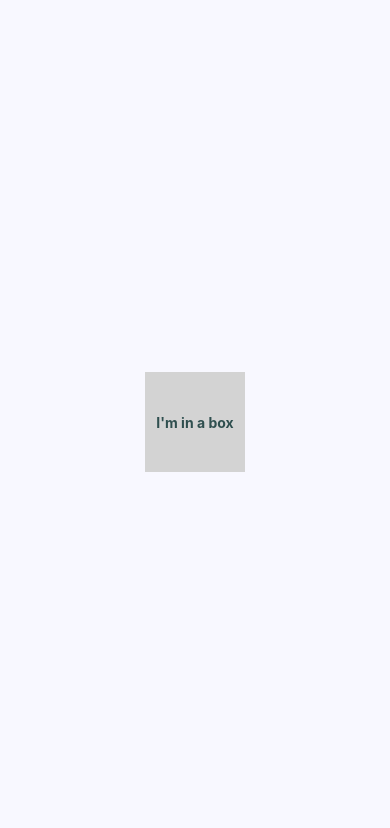
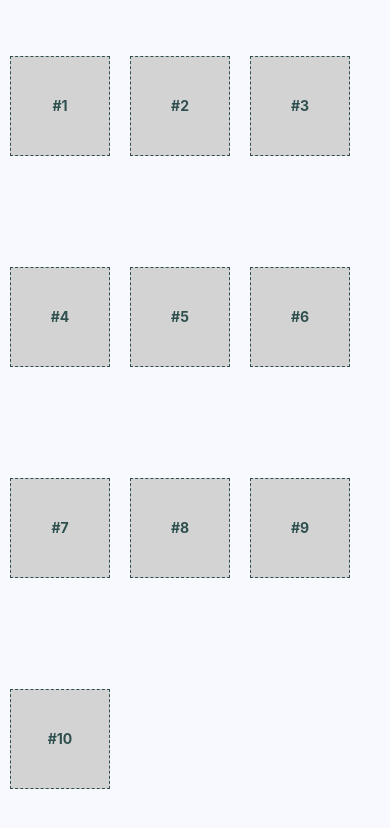
Before and after one commit to KVexcavator/first-expo, a React Native app: screen / in a window 390 px wide. Shown: the top 828 px of the page. Built offline with nearby package versions, Linux system fonts and the light colour scheme.

Commit message:
flex grids

```diff
--- a/App.tsx
+++ b/App.tsx
@@ -1,13 +1,17 @@
 import { StatusBar } from 'expo-status-bar';
 import { Text, View } from 'react-native';
+import Box from "./Box";
 import styles from "./styles";
+
+const boxes = new Array(10).fill(null).map((v, i) => i + 1);
 
 export default function App() {
   return (
     <View style={styles.container}>
-      <View style={styles.box}>
-        <Text style={styles.boxText}>I'm in a box</Text>
-      </View>
+      <StatusBar hidden={false} />
+        {boxes.map((i) => (
+          <Box key={i}>#{i}</Box>
+        ))}
     </View>
   );
 }
--- /dev/null
+++ b/Box.tsx
@@ -0,0 +1,16 @@
+import React from "react";
+import PropTypes  from "prop-types";
+import { View, Text } from "react-native";
+import styles from "./styles";
+
+export default function Box({ children }: any) {
+  return (
+    <View style={styles.box}>
+      <Text style={styles.boxText}>{children}</Text>
+    </View>
+  );
+}
+
+Box.propTypes = {
+  children: PropTypes.node.isRequired,
+};
--- a/styles.ts
+++ b/styles.ts
@@ -1,11 +1,13 @@
+import { BorderStyle } from './node_modules/lightningcss/node/ast.d';
 import { Platform, StyleSheet, StatusBar } from "react-native";
 
 export default StyleSheet.create({
   container: {
     flex: 1,
-    justifyContent: "center",
+    flexDirection: "row",
+    flexWrap: "wrap",
+    backgroundColor: "ghostwhite",
     alignItems: "center",
-    backgroundColor: "ghostwhite",
     ...Platform.select({
       ios: { paddingTop: 20 },
       android: { paddingTop: StatusBar.currentHeight },
@@ -13,11 +15,15 @@ export default StyleSheet.create({
   },
 
   box: {
+    height: 100,
     width: 100,
-    height: 100,
     justifyContent: "center",
     alignItems: "center",
     backgroundColor: "lightgray",
+    borderWidth: 1,
+    borderStyle: "dashed",
+    borderColor: "darkslategray",
+    margin: 10,
   },
 
   boxText: {
```
